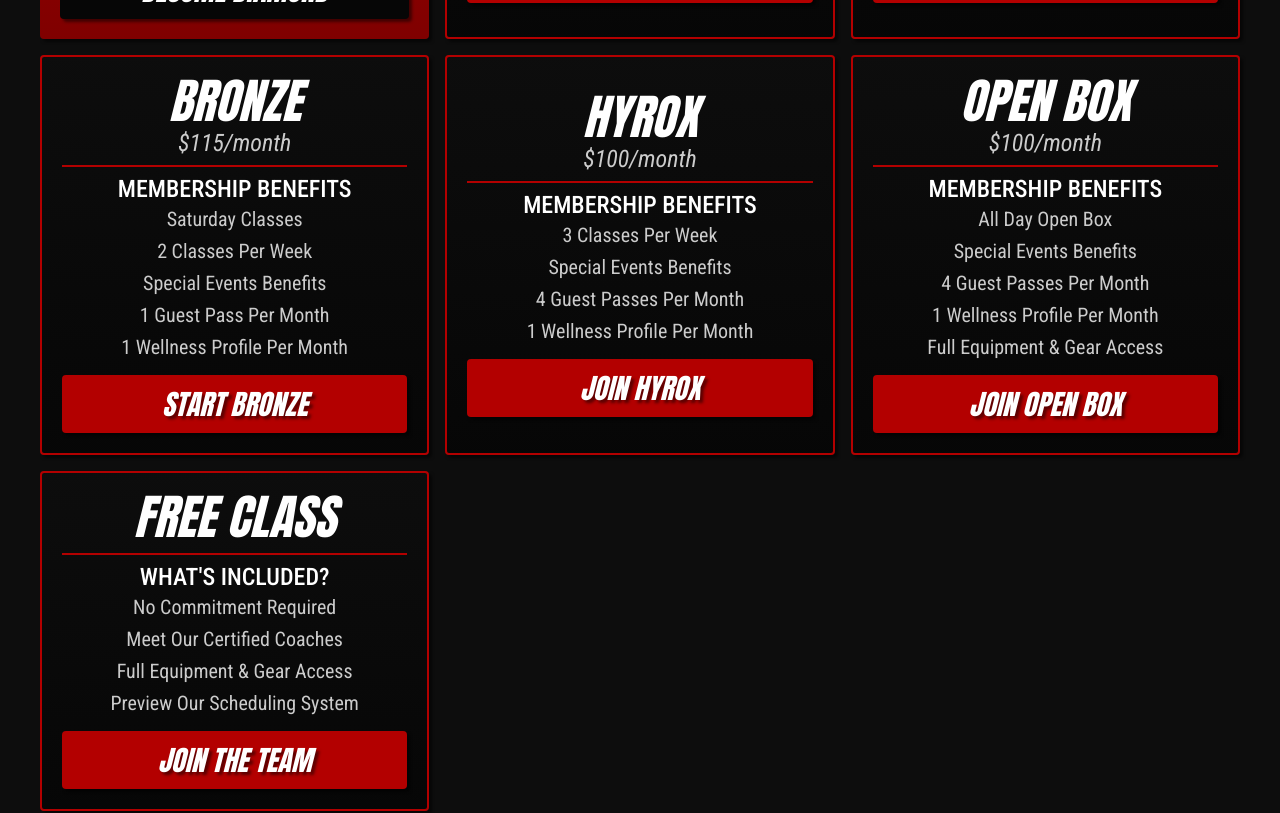
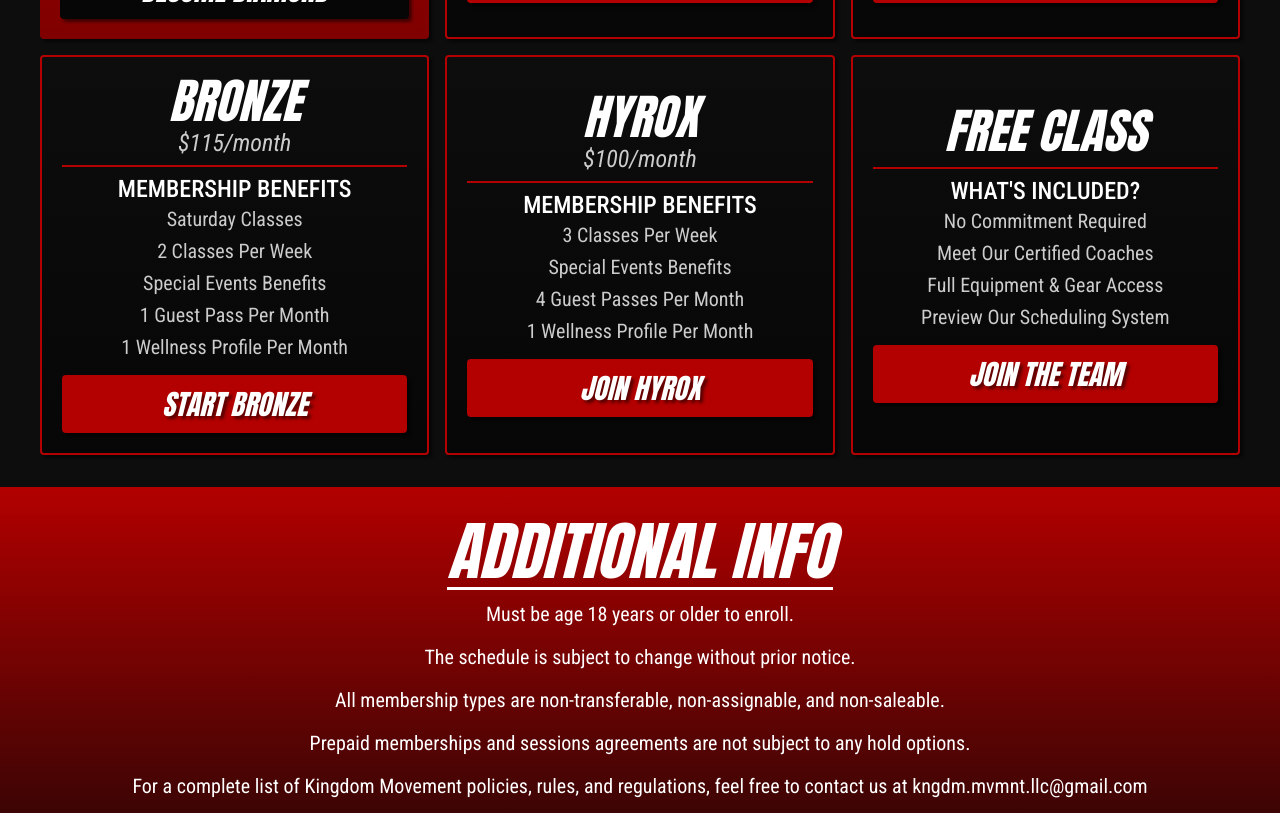
Before and after one commit to gilmerperez/kingdom-movement, a React (Vite) app: page /membership in a window 1280 px wide. Shown: the part 1120-1933 px from the top of the page. Built offline with nearby package versions, Linux system fonts and the light colour scheme.

Commit message:
removed the open box membership

```diff
--- a/src/data/membership.json
+++ b/src/data/membership.json
@@ -1,21 +1,5 @@
 {
   "memberships": [
-    {
-      "id": "openbox",
-      "name": "OPEN BOX",
-      "price": 100,
-      "description": "Perfect for self-directed training with full access to our facilities",
-      "features": [
-        "All Day Open Box",
-        "Special Events Benefits",
-        "4 Guest Passes Per Month",
-        "1 Wellness Profile Per Month",
-        "Full Equipment & Gear Access"
-      ],
-      "isPopular": false,
-      "ctaText": "JOIN OPEN BOX",
-      "signupLink": "https://rangerschamps.wodify.com/OnlineSalesPage/Main"
-    },
     {
       "id": "hyrox",
       "name": "HYROX",
--- a/src/pages/Membership/Membership.jsx
+++ b/src/pages/Membership/Membership.jsx
@@ -20,9 +20,8 @@ function Membership() {
     const silver = memberships.find((m) => m.id === "silver");
     const bronze = memberships.find((m) => m.id === "bronze");
     const hyrox = memberships.find((m) => m.id === "hyrox");
-    const openbox = memberships.find((m) => m.id === "openbox");
     const freeclass = memberships.find((m) => m.id === "freeclass");
-    return [diamond, gold, silver, bronze, hyrox, openbox, freeclass].filter(Boolean);
+    return [diamond, gold, silver, bronze, hyrox, freeclass].filter(Boolean);
   };
 
   // * Ref for additional info section
@@ -90,8 +89,8 @@ function Membership() {
                 } ${membership.id === "silver" ? styles.silver : ""} ${
                   membership.id === "bronze" ? styles.bronze : ""
                 }  ${membership.id === "hyrox" ? styles.hyrox : ""} ${
-                  membership.id === "openbox" ? styles.openbox : ""
-                } ${membership.id === "freeclass" ? styles.freeclass : ""}`}
+                  membership.id === "freeclass" ? styles.freeclass : ""
+                }`}
               >
                 {membership.isPopular && <div className={styles.popularBadge}>MOST POPULAR</div>}
                 {/* Membership name */}
```
